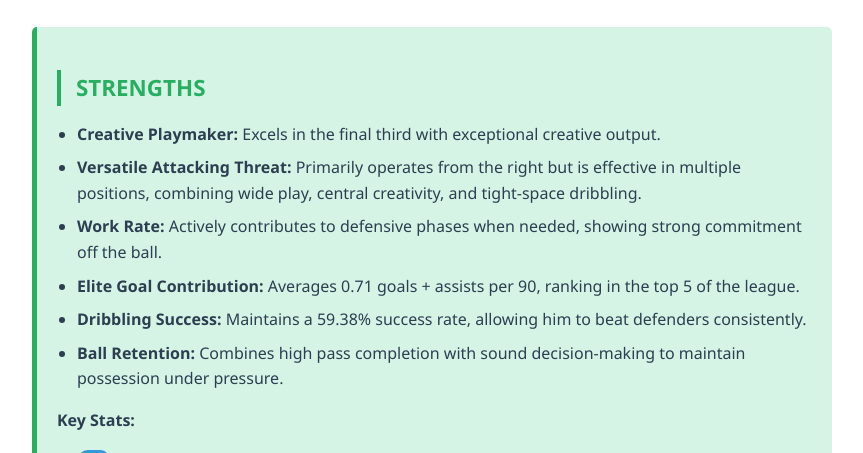
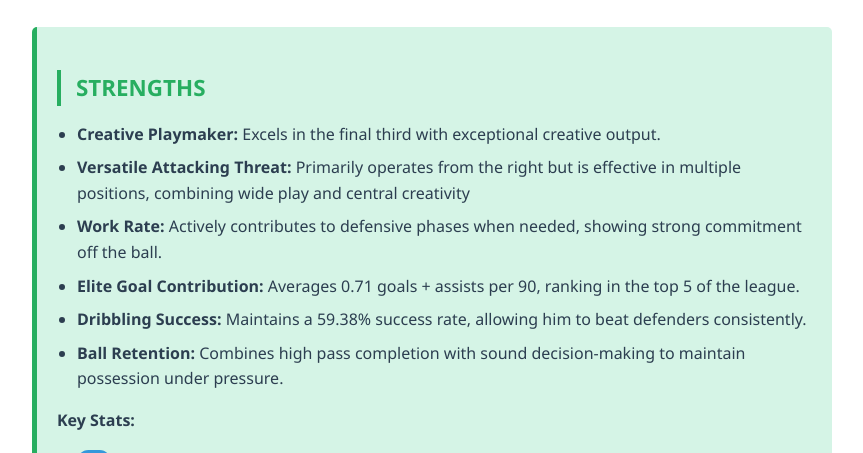
Before and after one commit to playersfirst/cartabia, a plain HTML site: page index.html in a window 1280 px wide. Shown: the part 647-1100 px from the top of the page, without its empty margins (208-1071 px from the left). Drawn offline with nearby package versions, Linux system fonts and the light colour scheme.

Commit message:
Update index.html

```diff
--- a/index.html
+++ b/index.html
@@ -193,7 +193,7 @@
 
     <ul>
         <li><strong>Creative Playmaker:</strong> Excels in the final third with exceptional creative output.</li>
-        <li><strong>Versatile Attacking Threat:</strong> Primarily operates from the right but is effective in multiple positions, combining wide play, central creativity, and tight-space dribbling.</li>
+        <li><strong>Versatile Attacking Threat:</strong> Primarily operates from the right but is effective in multiple positions, combining wide play and central creativity</li>
         <li><strong>Work Rate:</strong> Actively contributes to defensive phases when needed, showing strong commitment off the ball.</li>
         <li><strong>Elite Goal Contribution:</strong> Averages 0.71 goals + assists per 90, ranking in the top 5 of the league.</li>
         <li><strong>Dribbling Success:</strong> Maintains a 59.38% success rate, allowing him to beat defenders consistently.</li>
```
